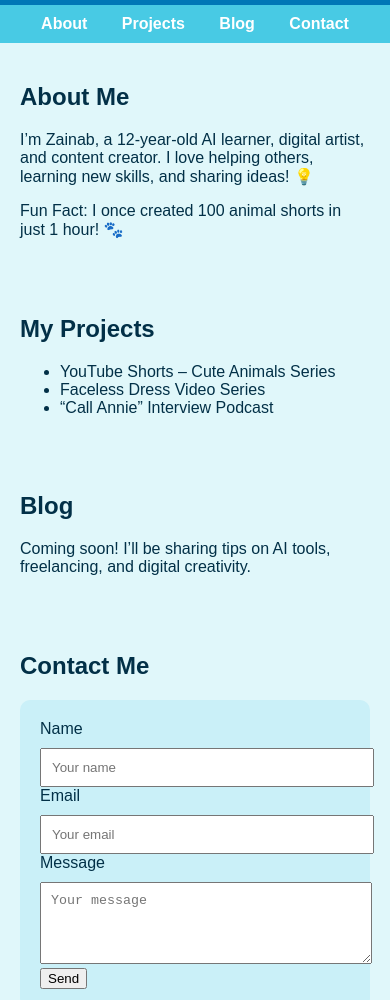
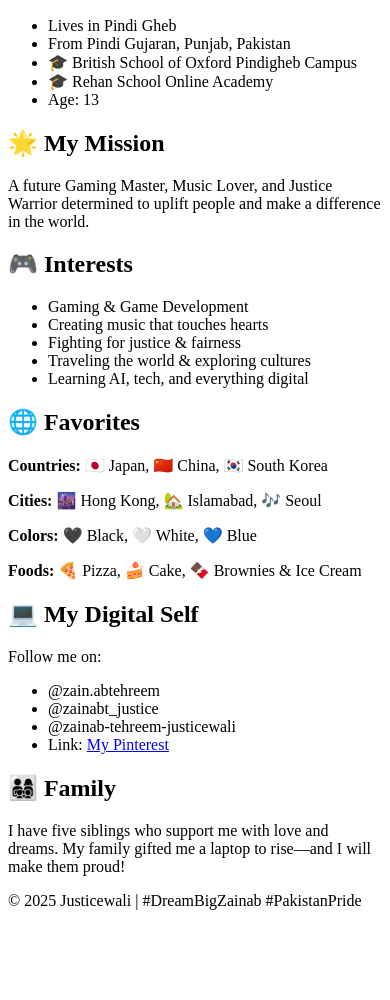
Before and after one commit to Zainab-bot-del/github.io, a plain HTML site: page index.html in a window 390 px wide. Shown: the part 187-1187 px from the top of the page. After the commit the page ends 1113 px from the top, so only its background shows below. Drawn offline with Linux system fonts and the light colour scheme.

Commit message:
Update index.html
Created personal portfolio structure for Zainab Tehreem (Justicewali):
- Added header and biography details
- Introduced mission, interests, favorites, digital profiles, and family section
- Structured with clean semantic HTML for future styling and responsiveness
- Placeholder links included for social profiles and images

```diff
--- a/index.html
+++ b/index.html
@@ -2,130 +2,67 @@
 <html lang="en">
 <head>
   <meta charset="UTF-8">
-  <meta name="viewport" content="width=device-width, initial-scale=1.0">
-  <title>Zainab Tehreem – Personal Site</title>
-  <style>
-    body {
-      font-family: Arial, sans-serif;
-      background-color: #e0f7fa;
-      color: #023047;
-      margin: 0;
-      padding: 0;
-    }
-    header {
-      background-color: #0077b6;
-      color: white;
-      padding: 20px;
-      text-align: center;
-    }
-    nav {
-      background-color: #48cae4;
-      padding: 10px;
-      text-align: center;
-    }
-    nav a {
-      margin: 0 15px;
-      color: white;
-      text-decoration: none;
-      font-weight: bold;
-    }
-    section {
-      padding: 20px;
-    }
-    .social-icons a {
-      margin-right: 15px;
-      text-decoration: none;
-      color: #0077b6;
-    }
-    footer {
-      background-color: #0077b6;
-      color: white;
-      text-align: center;
-      padding: 15px;
-    }
-    input, textarea {
-      width: 100%;
-      margin-top: 10px;
-      padding: 10px;
-    }
-    .form-box {
-      background-color: #caf0f8;
-      padding: 20px;
-      border-radius: 10px;
-      max-width: 500px;
-      margin: auto;
-    }
-  </style>
+  <title>Zainab Tehreem | Justicewali</title>
 </head>
 <body>
-
   <header>
-  <h1>Welcome to Zainab Tehreem's Website</h1>
-  <p>Also known as Justicewali 👩‍⚖️</p>
+    <h1>👩‍⚖️ Zainab Tehreem | Justice Wali</h1>
+    <p>Standing for truth, fairness & the unheard.</p>
   </header>
 
-<nav>
-  <a href="#about">About</a>
-  <a href="#portfolio">Projects</a>
-  <a href="#blog">Blog</a>
-  <a href="#contact">Contact</a>
-</nav>
-
-<section id="about">
-  <h2>About Me</h2>
-  <p>I’m Zainab, a 12-year-old AI learner, digital artist, and content creator. I love helping others, learning new skills, and sharing ideas! 💡</p>
-  <p>Fun Fact: I once created 100 animal shorts in just 1 hour! 🐾</p>
-</section>
-
-<section id="portfolio">
-  <h2>My Projects</h2>
+  <section>
+    <h2>📍 About Me</h2>
     <ul>
-    <li>YouTube Shorts – Cute Animals Series</li>
-    <li>Faceless Dress Video Series</li>
-    <li>“Call Annie” Interview Podcast</li>
+      <li>Lives in Pindi Gheb</li>
+      <li>From Pindi Gujaran, Punjab, Pakistan</li>
+      <li>🎓 British School of Oxford Pindigheb Campus</li>
+      <li>🎓 Rehan School Online Academy</li>
+      <li>Age: 13</li>
     </ul>
   </section>
 
-<section id="blog">
-  <h2>Blog</h2>
-  <p>Coming soon! I’ll be sharing tips on AI tools, freelancing, and digital creativity.</p>
-</section>
-
-<section id="contact">
-  <h2>Contact Me</h2>
-  <div class="form-box">
-    <form>
-      <label>Name</label>
-      <input type="text" placeholder="Your name">
-      <label>Email</label>
-      <input type="email" placeholder="Your email">
-      <label>Message</label>
-      <textarea rows="4" placeholder="Your message"></textarea>
-      <button type="submit">Send</button>
-    </form>
-  </div>
-</section>
-
-<section class="social-icons">
-  <h2>Connect With Me</h2>
-  <a href="https://linkedin.com" target="_blank">LinkedIn</a>
-  <a href="https://instagram.com" target="_blank">Instagram</a>
-  <a href="https://twitter.com" target="_blank">Twitter</a>
+  <section>
+    <h2>🌟 My Mission</h2>
+    <p>A future Gaming Master, Music Lover, and Justice Warrior determined to uplift people and make a difference in the world.</p>
   </section>
 
   <section>
-  <h2>Newsletter Signup</h2>
-  <div class="form-box">
-    <form>
-      <input type="email" placeholder="Enter your email to subscribe!">
-      <button type="submit">Subscribe</button>
-    </form>
-  </div>
+    <h2>🎮 Interests</h2>
+    <ul>
+      <li>Gaming & Game Development</li>
+      <li>Creating music that touches hearts</li>
+      <li>Fighting for justice & fairness</li>
+      <li>Traveling the world & exploring cultures</li>
+      <li>Learning AI, tech, and everything digital</li>
+    </ul>
+  </section>
+
+  <section>
+    <h2>🌐 Favorites</h2>
+    <p><strong>Countries:</strong> 🇯🇵 Japan, 🇨🇳 China, 🇰🇷 South Korea</p>
+    <p><strong>Cities:</strong> 🌆 Hong Kong, 🏡 Islamabad, 🎶 Seoul</p>
+    <p><strong>Colors:</strong> 🖤 Black, 🤍 White, 💙 Blue</p>
+    <p><strong>Foods:</strong> 🍕 Pizza, 🍰 Cake, 🍫 Brownies & Ice Cream</p>
+  </section>
+
+  <section>
+    <h2>💻 My Digital Self</h2>
+    <p>Follow me on:</p>
+    <ul>
+      <li>@zain.abtehreem</li>
+      <li>@zainabt_justice</li>
+      <li>@zainab-tehreem-justicewali</li>
+      <li>Link: <a href="https://pin.it/2gBqLCryx">My Pinterest</a></li>
+    </ul>
+  </section>
+
+  <section>
+    <h2>👨‍👩‍👧‍👦 Family</h2>
+    <p>I have five siblings who support me with love and dreams. My family gifted me a laptop to rise—and I will make them proud!</p>
   </section>
 
   <footer>
-  <p>© 2025 Zainab Tehreem. All rights reserved.</p>
+    <p>© 2025 Justicewali | #DreamBigZainab #PakistanPride</p>
   </footer>
-
 </body>
 </html>
```
Lines whose indentation alone changed are shown as unchanged.
